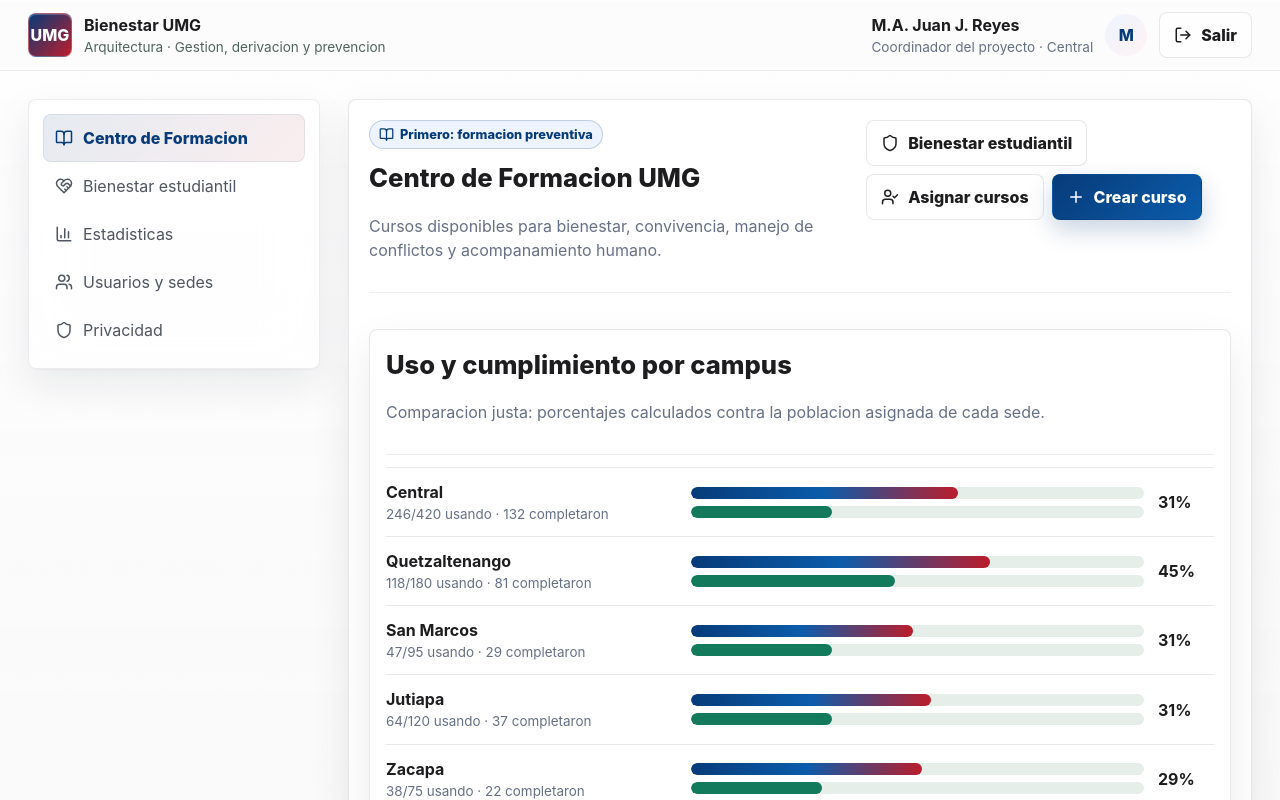
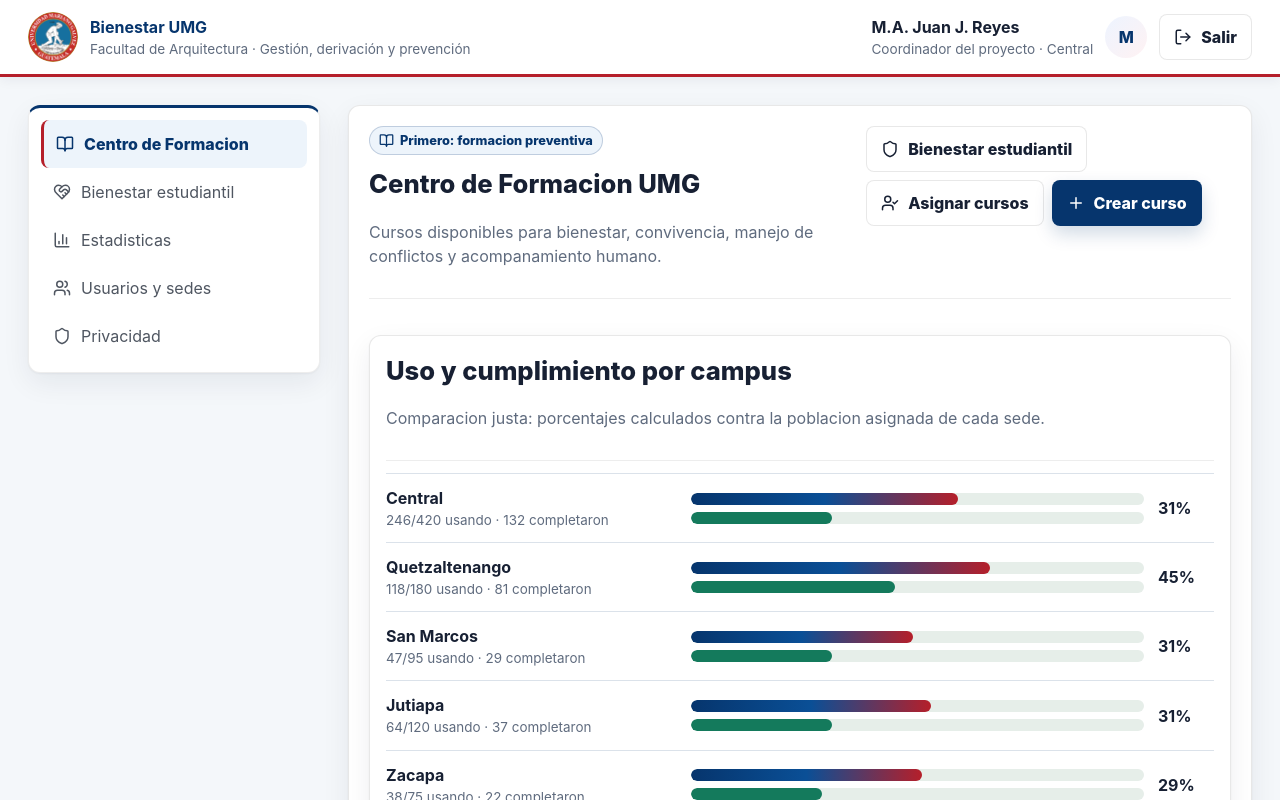
Before and after one commit to juanreyesr/Bienestarqui, a Next.js app: page / in a window 1280 px wide. Both pictures are taken after a click on the button "Validar acceso". Shown: the top 800 px of the page. Built offline with nearby package versions, Linux system fonts and the light colour scheme.

Commit message:
Refine UMG institutional presentation

```diff
--- a/app/globals.css
+++ b/app/globals.css
@@ -1937,6 +1937,110 @@
   background: #ffe2e5;
 }
 
+/* UMG institutional refinement: quiet hierarchy, one visual language and readable data. */
+:root {
+  --brand: #06356d;
+  --brand-2: #0a4f96;
+  --accent: #b51f2a;
+  --gold: #b88926;
+  --ink: #172033;
+  --muted: #5f6b7e;
+  --line: #dbe2ea;
+  --bg: #f4f7fa;
+  --surface: #ffffff;
+  --surface-2: #f7f9fc;
+  --depth-1: 0 1px 2px rgba(16, 31, 55, 0.05), 0 10px 28px rgba(16, 31, 55, 0.07);
+}
+
+body { background: #f4f7fa; }
+
+.brand-mark {
+  width: 50px;
+  height: 50px;
+  flex: 0 0 50px;
+  overflow: hidden;
+  border: 0;
+  border-radius: 50%;
+  background: transparent;
+  box-shadow: 0 0 0 2px rgba(255, 255, 255, 0.42);
+}
+
+.brand-mark img { display: block; width: 100%; height: 100%; object-fit: contain; }
+.topbar .brand-mark { background: transparent; box-shadow: none; }
+
+.topbar {
+  min-height: 76px;
+  border-bottom: 3px solid var(--accent);
+  background: #ffffff;
+  box-shadow: 0 2px 12px rgba(16, 31, 55, 0.07);
+}
+
+.topbar .brand-copy strong { color: var(--brand); font-size: 1rem; }
+.topbar .brand-copy span { color: var(--muted); }
+.login-page { background: var(--brand); }
+
+.welcome-panel {
+  background: linear-gradient(135deg, rgba(4, 37, 77, 0.97), rgba(6, 53, 109, 0.92) 62%, rgba(126, 25, 38, 0.9)), var(--brand);
+}
+
+.welcome-panel::after {
+  position: absolute;
+  inset: 0;
+  z-index: -1;
+  background: linear-gradient(90deg, transparent 78%, rgba(184, 137, 38, 0.22));
+  content: "";
+}
+
+.welcome-panel .brand-mark { box-shadow: 0 0 0 2px rgba(255, 255, 255, 0.48); }
+.hero-kicker { border-color: rgba(184, 137, 38, 0.58); background: rgba(184, 137, 38, 0.16); }
+.layout-grid { max-width: 1680px; margin: 0 auto; }
+
+.sidebar {
+  padding: 12px;
+  border-top: 3px solid var(--brand);
+  border-radius: 12px;
+  background: #ffffff;
+  backdrop-filter: none;
+}
+
+.nav-button { border-radius: 8px; }
+.nav-button.active { border-left: 3px solid var(--accent); background: #edf4fb; box-shadow: none; }
+
+.hero-card, .panel, .request-form, .metric-card, .course-card, .case-card, .mini-card,
+.training-stats, .assignment-panel, .panel-subsection, .course-toolbar, .executive-dashboard,
+.campus-card, .case-picker, .case-detail-panel, .assignment-inline, .assignment-compact, .modal-panel {
+  border-radius: 12px;
+  background: #ffffff;
+  backdrop-filter: none;
+}
+
+.hero-card { border-top: 4px solid var(--brand); background: #ffffff; }
+.hero-copy h1 { color: var(--brand); letter-spacing: -0.035em; }
+.hero-visual { background: linear-gradient(145deg, #052b59, #06356d 56%, #8f1b2a); }
+.pulse-card { border-left: 3px solid var(--gold); background: rgba(4, 22, 49, 0.64); }
+.pulse-card .metric-value { color: #ffffff; }
+.metric-card { border-top: 3px solid #dbe7f4; }
+.metric-card:hover, .course-card:hover, .case-card:hover, .campus-card:hover { border-color: #aac2df; }
+.executive-dashboard { border-top: 4px solid var(--brand); background: #f8fafc; }
+
+.campus-dashboard-grid { grid-template-columns: repeat(auto-fit, minmax(230px, 1fr)); gap: 16px; }
+.campus-card { min-height: 0; gap: 14px; padding: 18px; border-top: 3px solid #dbe7f4; }
+.campus-card-title strong { color: var(--brand); font-size: 1.15rem; }
+.campus-status-grid { gap: 8px; }
+.campus-status-grid span { padding-bottom: 7px; border-bottom: 1px solid #edf0f4; }
+.campus-status-grid strong { color: var(--brand); font-variant-numeric: tabular-nums; }
+.campus-card.selected { border-color: var(--brand); border-top-color: var(--accent); background: #f1f6fc; }
+.badge.blue { background: #edf4fb; color: var(--brand); }
+.button.primary { background: var(--brand); box-shadow: 0 8px 18px rgba(6, 53, 109, 0.18); }
+.button.primary:hover { background: var(--brand-2); box-shadow: 0 12px 24px rgba(6, 53, 109, 0.24); }
+
+@media (max-width: 760px) {
+  .topbar { padding: 12px 18px; }
+  .topbar .brand-row { align-items: center; }
+  .brand-mark { width: 44px; height: 44px; flex-basis: 44px; }
+  .campus-dashboard-grid { grid-template-columns: 1fr; }
+}
+
 .admin-create-grid {
   display: grid;
   grid-template-columns: repeat(3, minmax(0, 1fr));
--- a/app/layout.tsx
+++ b/app/layout.tsx
@@ -2,8 +2,8 @@
 import "./globals.css";
 
 export const metadata: Metadata = {
-  title: "Bienestar UMG",
-  description: "Sistema de gestion de bienestar, apoyo psicologico y formacion preventiva para Arquitectura UMG."
+  title: "Bienestar UMG | Facultad de Arquitectura",
+  description: "Plataforma institucional de bienestar, acompañamiento y formación preventiva para la Facultad de Arquitectura UMG."
 };
 
 export default function RootLayout({
--- a/app/page.tsx
+++ b/app/page.tsx
@@ -114,10 +114,12 @@
     <main className="app-shell">
       <header className="topbar">
         <div className="brand-row">
-          <div className="brand-mark" aria-hidden="true">UMG</div>
+          <div className="brand-mark">
+            <img src="/umg-seal.png" alt="Escudo oficial de la Universidad Mariano Gálvez de Guatemala" />
+          </div>
           <div className="brand-copy">
             <strong>Bienestar UMG</strong>
-            <span>Arquitectura · Gestion, derivacion y prevencion</span>
+            <span>Facultad de Arquitectura · Gestión, derivación y prevención</span>
           </div>
         </div>
         <div className="user-pill">
@@ -268,7 +270,9 @@
         <WellbeingScene />
         <div>
           <div className="brand-row">
-            <div className="brand-mark" aria-hidden="true">UMG</div>
+            <div className="brand-mark">
+              <img src="/umg-seal.png" alt="Escudo oficial de la Universidad Mariano Gálvez de Guatemala" />
+            </div>
             <div className="brand-copy">
               <strong>Bienestar UMG</strong>
               <span>Facultad de Arquitectura</span>
```
Also changed, not shown: public/umg-seal.png (added), 1 other file (tests, documents, lock files or other folders).
